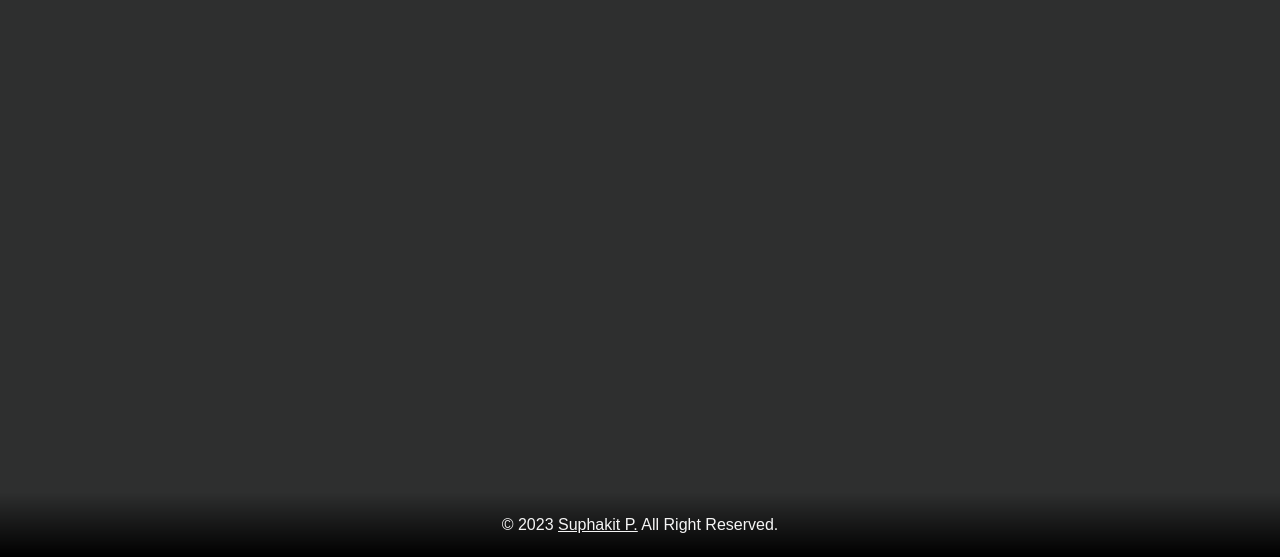
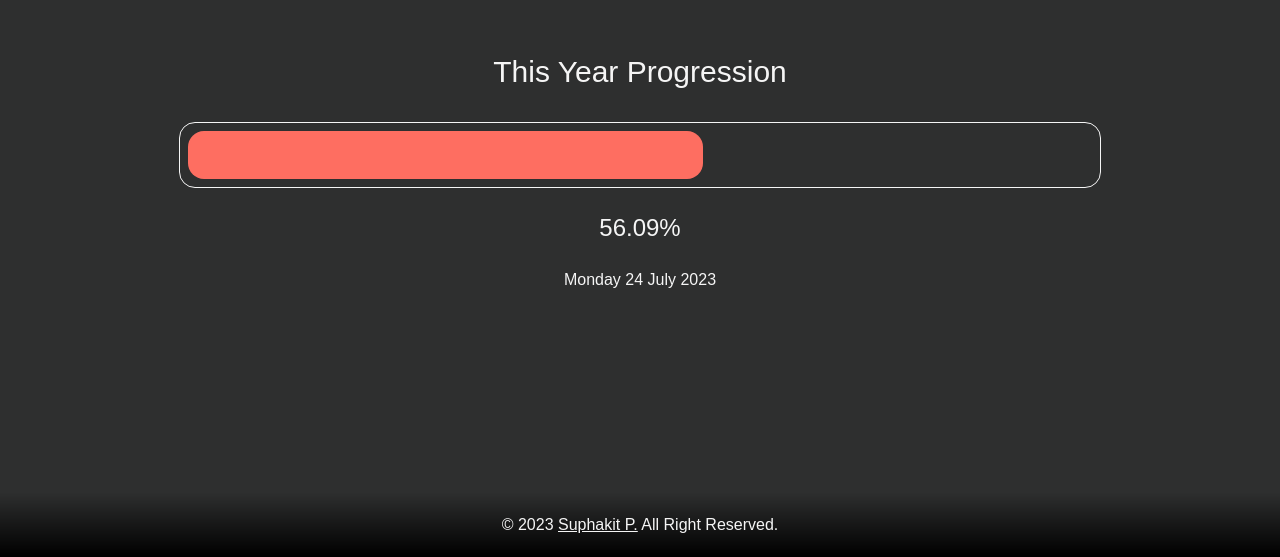
Before and after one commit to dethMastery/year-progressbar, a SvelteKit app: page / in a window 1280 px wide. Shown: the part 243-800 px from the top of the page. Built offline with nearby package versions, Linux system fonts and the light colour scheme; a web font is replaced by a local one.

Commit message:
feat<page>: finalizing page

```diff
--- a/src/routes/+page.svelte
+++ b/src/routes/+page.svelte
@@ -1,14 +1,43 @@
-<script>
+<script lang="ts">
+	import TW_CLASS from "../constants/tailwind_class";
+	import progress from "../modules/progress";
 
+	let percent: number = 0
+
+	setInterval(() => {
+		percent = progress().percent
+	}, 1000)
 </script>
 
 <svelte:head>
-	<title>Home</title>
+	<title>Year Progression</title>
 	<meta name="description" content="just a year progressing" />
 </svelte:head>
 
 <section>
+	<div class="w-[80%] h-screen mx-auto flex flex-col items-center text-center justify-center">
+		<h1 class={TW_CLASS.heading.xxxl}>
+			This Year Progression
+		</h1>
 
+		<!-- Progress Box -->
+		<div class="w-[80%] md:w-[90%] flex border border-whitesmoke rounded ">
+			<div class="m-2 py-6 bg-living-coral duration-1000 rounded " style={`width: ${Math.floor(percent)}%;`}></div>
+		</div>
+
+		{#if percent === 0}
+			<h1 class={TW_CLASS.heading.xl}>
+				Loading Data..
+			</h1>
+		{:else}
+			<p class={TW_CLASS.heading.xxl}>
+				{percent}%
+			</p>
+			<p>
+				{progress().date}
+			</p>
+		{/if}
+	</div>
 </section>
 
 <style>
```
